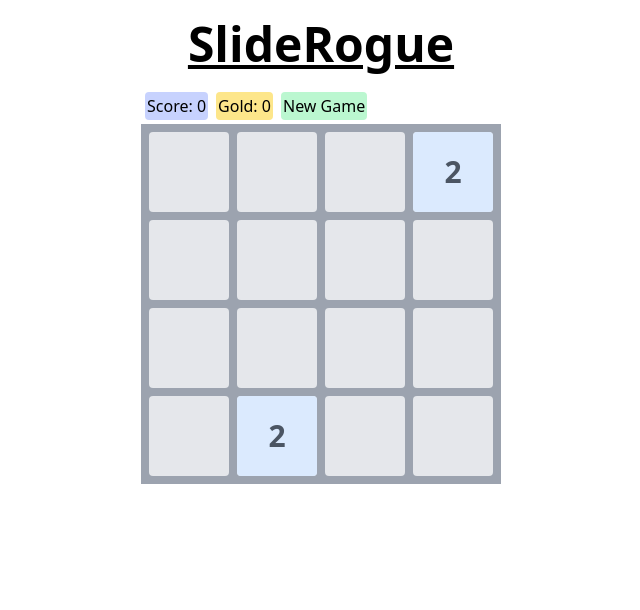
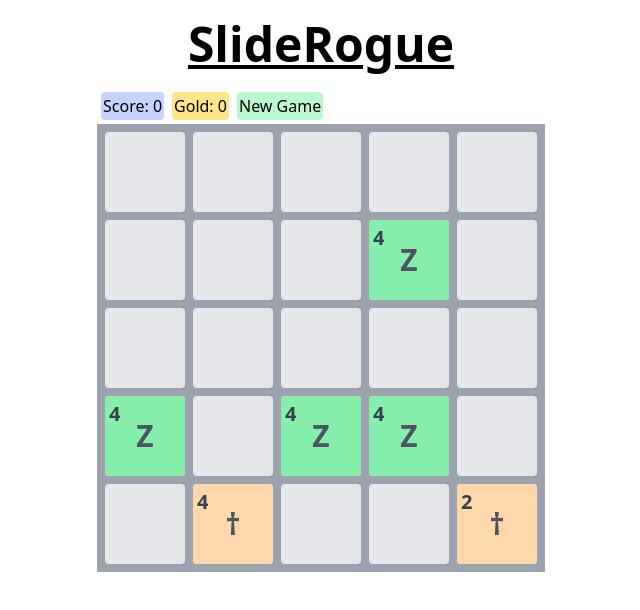
Before and after one commit to PAK90/sliderogue, a React (Vite) app: page / in a window 1280 px wide. Shown: the top 610 px of the page, without its empty margins (319-959 px from the left). Built offline with nearby package versions, Linux system fonts and the light colour scheme.

Commit message:
Prototype zombies vs swords

```diff
--- a/src/components/GameArea.tsx
+++ b/src/components/GameArea.tsx
@@ -6,8 +6,17 @@ import { useSwipeable } from "react-swipeable";
 import ShopDialog from "./ShopDialog.tsx";
 
 const GameArea = () => {
-  const { boardWidth, boardHeight, tiles, move, score, gold, resetGame } =
-    useGameStore();
+  const {
+    boardWidth,
+    boardHeight,
+    // tilesToSpawn,
+    // setTilesToSpawn,
+    tiles,
+    move,
+    score,
+    gold,
+    resetGame,
+  } = useGameStore();
 
   const handlers = useSwipeable({
     onSwiped: (eventData) => console.log("User Swiped!", eventData),
@@ -44,6 +53,7 @@ const GameArea = () => {
   // NB for the arrangement of the nested range div renderings;
   // apparently margins collapse in the vertical but not horizontal,
   // so here we render it row by row instead of column by column as in roguesweeper.
+  console.log("tiles spawning: ", tiles);
   return (
     <div
       className="h-full"
@@ -51,6 +61,11 @@ const GameArea = () => {
       tabIndex={0}
       onKeyDown={handleKeyDown}
     >
+      {/*{tilesToSpawn*/}
+      {/*  .filter((t) => t.type === "WEAPON")*/}
+      {/*  .map((option) => {*/}
+      {/*    return <div>{option.id}</div>;*/}
+      {/*  })}*/}
       <ShopDialog />
       <div className="flex">
         <div className="bg-indigo-200 w-fit m-1 p-0.5 rounded">{`Score: ${score}`}</div>
--- a/src/components/TileRender.tsx
+++ b/src/components/TileRender.tsx
@@ -1,4 +1,4 @@
-import { Tile, useGameStore } from "../state";
+import { Tile } from "../state";
 
 const TileRender = ({ tile }: { tile: Tile }) => {
   const tileColourMap = {
@@ -15,26 +15,28 @@ const TileRender = ({ tile }: { tile: Tile }) => {
     256: "bg-red-400",
     512: "bg-red-500",
     1024: "bg-orange-500",
+    "†": "bg-orange-200",
+    Z: "bg-green-300",
   };
 
-  const { openShopping, gold } = useGameStore();
+  // const { openShopping, gold } = useGameStore();
 
-  const handleTileClick = () => {
-    // only allow opening of the store when player has gold, to prevent just getting rid of the tiles
-    if (
-      typeof tile.value === "string" &&
-      tile.value.indexOf("$") > -1 &&
-      gold > 0
-    ) {
-      openShopping(tile.value, tile.id);
-    }
-  };
+  // const handleTileClick = () => {
+  //   // only allow opening of the store when player has gold, to prevent just getting rid of the tiles
+  //   if (
+  //     typeof tile.value === "string" &&
+  //     tile.value.indexOf("$") > -1 &&
+  //     gold > 0
+  //   ) {
+  //     openShopping(tile.value, tile.id);
+  //   }
+  // };
 
   return (
     <div
-      onClick={handleTileClick}
+      // onClick={handleTileClick}
       className={`
-                  w-20 h-20 ${tileColourMap[tile.value as keyof typeof tileColourMap]}
+                  w-20 h-20 ${tileColourMap[tile.name as keyof typeof tileColourMap]}
                   rounded flex items-center justify-center
                   animate-growIn
                   ${tile.value.toString().indexOf("$") > -1 && "cursor-pointer"}
@@ -47,7 +49,13 @@ const TileRender = ({ tile }: { tile: Tile }) => {
         transition: "top 100ms linear, left 100ms linear",
       }}
     >
-      <span className="text-gray-600 font-bold text-3xl">{tile.value}</span>
+      <span className="text-gray-600 font-bold text-3xl">{tile.name}</span>
+      <span
+        style={{ position: "absolute", top: 4, left: 4 }}
+        className="text-gray-700 font-bold text-xl"
+      >
+        {tile.value}
+      </span>
     </div>
   );
 };
--- a/src/helpers/addRandomTile.ts
+++ b/src/helpers/addRandomTile.ts
@@ -1,13 +1,13 @@
 import { uniqueId } from "./uniqueId.ts";
-import chooseWeightedOption from "./chooseWeightedOption.ts";
+import chooseWeightedOption, { Option } from "./chooseWeightedOption.ts";
 import { Tile } from "../state";
 
 export const addRandomTile = (
   tiles: Tile[],
   width: number,
   height: number,
-  tileOptions: { id: string | number; weight: number }[],
-) => {
+  tileOptions: Option[],
+): Tile => {
   // FIXME; this is awful
   let potentialNewCellPos = {
     x: Math.floor(Math.random() * width),
@@ -27,9 +27,13 @@ export const addRandomTile = (
     };
   }
 
+  const chosenTile = chooseWeightedOption(tileOptions);
+
   return {
     id: uniqueId(),
-    value: chooseWeightedOption(tileOptions),
+    name: chosenTile.id.toString(),
+    value: chosenTile.value || 2,
     position: potentialNewCellPos,
+    type: chosenTile.type,
   };
 };
--- a/src/helpers/chooseWeightedOption.ts
+++ b/src/helpers/chooseWeightedOption.ts
@@ -1,21 +1,23 @@
-type Option = {
+import { TileType } from "../state";
+
+export type Option = {
   weight: number;
   id: string | number;
+  type: TileType;
+  value?: number;
 };
 
-export default function chooseWeightedOption(
-  options: Option[],
-): string | number {
+export default function chooseWeightedOption(options: Option[]): Option {
   const sum = options.reduce((acc, option) => acc + option.weight, 0);
   let random = Math.random() * sum;
 
   for (let i = 0; i < options.length; i++) {
     if (random < options[i].weight) {
-      return options[i].id;
+      return options[i];
     }
     random -= options[i].weight;
   }
 
   // In case the input is not properly formatted and the loop doesn't return, this line ensures a fallback
-  return options[options.length - 1].id;
+  return options[options.length - 1];
 }
--- a/src/state/index.ts
+++ b/src/state/index.ts
@@ -3,7 +3,9 @@ import { immer } from "zustand/middleware/immer";
 // import chooseWeightedOption from "../helpers/chooseWeightedOption.ts";
 import { Upgrade } from "../upgrades.ts";
 import { addRandomTile } from "../helpers/addRandomTile.ts";
-import { defaultTiles, div2Tile, x2Tile } from "../tiles.ts";
+// import { defaultTiles } from "../tiles.ts";
+import { Option } from "../helpers/chooseWeightedOption.ts";
+import { swordTile, zombieTile } from "../tiles.ts";
 // import range from "../helpers/range.ts";
 
 type Direction = "up" | "down" | "left" | "right";
@@ -20,10 +22,14 @@ export type Coordinate = {
   y: number;
 };
 
+export type TileType = "WEAPON" | "ENEMY" | "NUMBER";
+
 export type Tile = {
   position: Coordinate;
-  value: number | string;
+  value: number;
+  name: string;
   id: number;
+  type: TileType;
 };
 
 export type GameState = {
@@ -35,7 +41,7 @@ export type GameState = {
   gold: number;
 
   shopping: { tileId: number; tier: string } | null;
-  tilesToSpawn: { id: number | string; weight: number }[];
+  tilesToSpawn: Option[];
 };
 
 export type Actions = {
@@ -44,17 +50,23 @@ export type Actions = {
   openShopping: (tier: string, tileId: number) => void;
   closeShopping: () => void;
   applyUpgrade: (u: Upgrade) => void;
+  setTilesToSpawn: (t: Option[]) => void;
 };
 
 export const useGameStore = create<GameState & Actions>()(
   immer((set) => ({
     tiles: [],
-    boardHeight: 4,
-    boardWidth: 4,
+    boardHeight: 5,
+    boardWidth: 5,
     score: 0,
     gold: 0,
     shopping: null,
-    tilesToSpawn: defaultTiles,
+    tilesToSpawn: [],
+
+    setTilesToSpawn: (o: Option[]) =>
+      set((state) => {
+        state.tilesToSpawn = o;
+      }),
 
     applyUpgrade: (upgrade: Upgrade) =>
       set((state) => {
@@ -85,7 +97,7 @@ export const useGameStore = create<GameState & Actions>()(
           state.boardWidth,
           state.boardHeight,
         );
-        let moved = false;
+        // let moved = false;
 
         traversals.x.forEach((xTrav) => {
           traversals.y.forEach((yTrav) => {
@@ -114,7 +126,8 @@ export const useGameStore = create<GameState & Actions>()(
 
               if (
                 nextPotentialTile &&
-                tilesCanMerge(tileHere, nextPotentialTile)
+                // tilesCanMerge(tileHere, nextPotentialTile)
+                tileHere.name === nextPotentialTile.name
               ) {
                 // move the tile that's about to be deleted so that it looks good
                 tileHere.position = positions.next;
@@ -125,99 +138,115 @@ export const useGameStore = create<GameState & Actions>()(
                 );
                 state.tiles.splice(nextTileIx, 1);
 
-                // const hereTileIx = state.tiles.findIndex(
-                //   (t) => t.id === tileHere.id,
-                // );
-                // state.tiles.splice(hereTileIx, 1);
+                tileHere.position = positions.next;
+                tileHere.value = nextPotentialTile.value + tileHere.value;
 
-                // make a new tile
-                // state.tiles.push({
-                //   id: `${Math.random()}-id`,
-                //   value: nextPotentialTile.value + tileHere.value,
-                //   position: positions.next,
-                // });
-                tileHere.position = positions.next;
-                if (
-                  typeof nextPotentialTile.value === "number" &&
-                  typeof tileHere.value === "number"
-                ) {
-                  tileHere.value = nextPotentialTile.value + tileHere.value;
+                // update the score
+                state.score += tileHere.value;
+              } else if (
+                nextPotentialTile &&
+                nextPotentialTile.type === "ENEMY" &&
+                tileHere.type === "WEAPON"
+              ) {
+                // we have a weapon hitting an enemy; do damage
+                tileHere.position = positions.farthest;
+                nextPotentialTile.value -= tileHere.value;
 
-                  // update the score
-                  state.score += tileHere.value;
-                } else {
-                  // we're assuming it's just the $ tiles here for now
-                  tileHere.value =
-                    nextPotentialTile.value.toString() +
-                    tileHere.value.toString();
+                // also self-damage the weapon by 1
+                tileHere.value -= 1;
 
-                  // add gold equal to the amount of $$ signs combined
-                  state.gold += tileHere.value.length;
+                // delete the hit tile if its value is below 0.
+                if (nextPotentialTile.value <= 0) {
+                  const nextTileIx = state.tiles.findIndex(
+                    (t) => t.id === nextPotentialTile.id,
+                  );
+                  state.tiles.splice(nextTileIx, 1);
+                } // delete the hiting tile if its value is below 0.
+                if (tileHere.value <= 0) {
+                  const tileHereIx = state.tiles.findIndex(
+                    (t) => t.id === tileHere.id,
+                  );
+                  state.tiles.splice(tileHereIx, 1);
                 }
               } else {
+                // no tile collision, just move the current tile along.
                 tileHere.position = positions.farthest;
               }
               if (
                 tileHere.position.x !== currentCell.x ||
                 tileHere.position.y !== currentCell.y
               ) {
-                moved = true;
+                // moved = true;
               }
             }
           });
         });
 
-        if (moved) {
-          // add a random tile
-          state.tiles.push(
-            addRandomTile(
-              state.tiles,
-              state.boardWidth,
-              state.boardHeight,
-              state.tilesToSpawn,
-            ),
-          );
-        }
+        // if (moved) {
+        //   // add a random tile
+        //   state.tiles.push(
+        //     addRandomTile(
+        //       state.tiles,
+        //       state.boardWidth,
+        //       state.boardHeight,
+        //       state.tilesToSpawn,
+        //     ),
+        //   );
+        // }
       }),
 
     resetGame: () => {
       set((state) => {
         state.score = 0;
         state.gold = 0;
-        state.boardWidth = 4;
-        state.boardHeight = 4;
+        state.boardWidth = 5;
+        state.boardHeight = 5;
         state.tiles = [];
-        state.tilesToSpawn = defaultTiles;
-        const tile1 = addRandomTile(
-          state.tiles,
-          state.boardWidth,
-          state.boardHeight,
-          state.tilesToSpawn,
-        );
-        state.tiles.push(tile1);
-
-        const tile2 = addRandomTile(
-          state.tiles,
-          state.boardWidth,
-          state.boardHeight,
-          state.tilesToSpawn,
-        );
-        state.tiles.push(tile2);
+        state.tilesToSpawn = [
+          { ...zombieTile, value: 4 },
+          { ...zombieTile, value: 4 },
+          { ...zombieTile, value: 4 },
+          { ...zombieTile, value: 4 },
+          { ...swordTile, value: 4 },
+          swordTile,
+        ];
+        // const tile1 = addRandomTile(
+        //   state.tiles,
+        //   state.boardWidth,
+        //   state.boardHeight,
+        //   state.tilesToSpawn,
+        // );
+        // state.tiles.push(tile1);
+        //
+        // const tile2 = addRandomTile(
+        //   state.tiles,
+        //   state.boardWidth,
+        //   state.boardHeight,
+        //   state.tilesToSpawn,
+        // );
+        const tilesToAdd = state.tilesToSpawn.reduce((tta, option) => {
+          tta.push(
+            // @ts-expect-error stupid never
+            addRandomTile(tta, state.boardWidth, state.boardHeight, [option]),
+          );
+          return tta;
+        }, []);
+        state.tiles = state.tiles.concat(tilesToAdd);
       });
     },
   })),
 );
 
-const tilesCanMerge = (t1: Tile, t2: Tile) => {
-  const specialTileIds = [div2Tile, x2Tile].map((t) => t.id);
-  if (
-    specialTileIds.includes(t1.value.toString()) ||
-    specialTileIds.includes(t2.value.toString())
-  ) {
-    return true;
-  } else if (t1.value === t2.value) return true;
-  return false;
-};
+// const tilesCanMerge = (t1: Tile, t2: Tile) => {
+//   const specialTileIds = [div2Tile, x2Tile].map((t) => t.id);
+//   if (
+//     specialTileIds.includes(t1.value.toString()) ||
+//     specialTileIds.includes(t2.value.toString())
+//   ) {
+//     return true;
+//   } else if (t1.value === t2.value) return true;
+//   return false;
+// };
 
 // const calculateNewValue = (t1: Tile, t2: Tile) => {
 //   const specialTileIds = [div2Tile, x2Tile].map((t) => t.id);
--- a/src/tiles.ts
+++ b/src/tiles.ts
@@ -1,11 +1,18 @@
-const tile2 = { id: 2, weight: 80 };
-const tile4 = { id: 4, weight: 10 };
-const storeTile = { id: "$", weight: 5 };
+import { Option } from "./helpers/chooseWeightedOption.ts";
 
-export const tile8 = { id: 8, weight: 10 };
-export const x2Tile = { id: "x2", weight: 5 };
-export const div2Tile = { id: "÷2", weight: 5 };
+const tile2: Option = { id: 2, weight: 80, type: "NUMBER" };
+const tile4: Option = { id: 4, weight: 10, type: "NUMBER" };
+const storeTile: Option = { id: "$", weight: 5, type: "NUMBER" };
+
+export const swordTile: Option = { id: "†", weight: 100, type: "WEAPON" };
+export const zombieTile: Option = { id: "Z", weight: 100, type: "ENEMY" };
+
+// export const tile8 = { id: 8, weight: 10 };
+// export const x2Tile = { id: "x2", weight: 5 };
+// export const div2Tile = { id: "÷2", weight: 5 };
 
 // TODO: add an onMerge prop which could be used to blow stuff up or clear columns or other special fx
 
 export const defaultTiles = [tile2, tile4, storeTile];
+export const weaponTiles = [swordTile];
+export const enemyTiles = [zombieTile];
--- a/src/upgrades.ts
+++ b/src/upgrades.ts
@@ -1,6 +1,6 @@
 import { WritableDraft } from "immer";
 import { Actions, GameState, Tile } from "./state";
-import { tile8 } from "./tiles.ts";
+// import { tile8 } from "./tiles.ts";
 
 export type Upgrade = {
   name: string;
@@ -71,37 +71,37 @@ const shuffle: Upgrade = {
   weight: 100,
 };
 
-const addEightTile: Upgrade = {
-  name: "8-Tile",
-  description: "Adds a chance to spawn an 8 tile",
-  stateUpdater: (state: WritableDraft<GameState & Actions>) => {
-    const found8Tile = state.tilesToSpawn.find((ts) => ts.id === 8);
-    if (found8Tile) {
-      found8Tile.weight += tile8.weight;
-    } else {
-      state.tilesToSpawn.push(tile8);
-    }
-    return state;
-  },
-  cost: 2,
-  tier: 1,
-  weight: 100,
-};
+// const addEightTile: Upgrade = {
+//   name: "8-Tile",
+//   description: "Adds a chance to spawn an 8 tile",
+//   stateUpdater: (state: WritableDraft<GameState & Actions>) => {
+//     const found8Tile = state.tilesToSpawn.find((ts) => ts.id === 8);
+//     if (found8Tile) {
+//       found8Tile.weight += tile8.weight;
+//     } else {
+//       state.tilesToSpawn.push(tile8);
+//     }
+//     return state;
+//   },
+//   cost: 2,
+//   tier: 1,
+//   weight: 100,
+// };
 
-const upgradeShopTile: Upgrade = {
-  name: "Frequent Shopper",
-  description: "Increases the chance to spawn a $ tile",
-  stateUpdater: (state: WritableDraft<GameState & Actions>) => {
-    const found8Tile = state.tilesToSpawn.find((ts) => ts.id === "$");
-    if (found8Tile) {
-      found8Tile.weight += tile8.weight;
-    }
-    return state;
-  },
-  cost: 4,
-  tier: 1,
-  weight: 100,
-};
+// const upgradeShopTile: Upgrade = {
+//   name: "Frequent Shopper",
+//   description: "Increases the chance to spawn a $ tile",
+//   stateUpdater: (state: WritableDraft<GameState & Actions>) => {
+//     const found8Tile = state.tilesToSpawn.find((ts) => ts.id === "$");
+//     if (found8Tile) {
+//       found8Tile.weight += .weight;
+//     }
+//     return state;
+//   },
+//   cost: 4,
+//   tier: 1,
+//   weight: 100,
+// };
 
 // const addDivTwoTile: Upgrade = {
 //   name: "÷2 Tile",
@@ -121,10 +121,10 @@ const upgradeShopTile: Upgrade = {
 // };
 
 export const upgrades = [
-  addEightTile,
+  // addEightTile,
   // addDivTwoTile,
   widthUpgrade,
   heightUpgrade,
-  upgradeShopTile,
+  // upgradeShopTile,
   shuffle,
 ];
```
